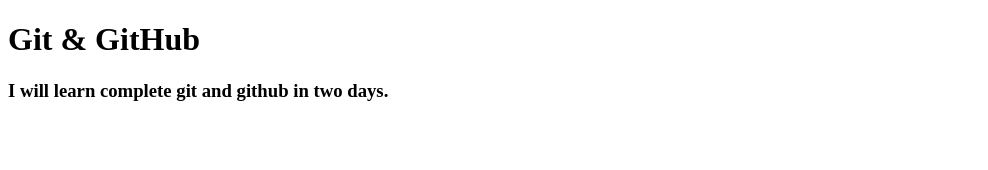
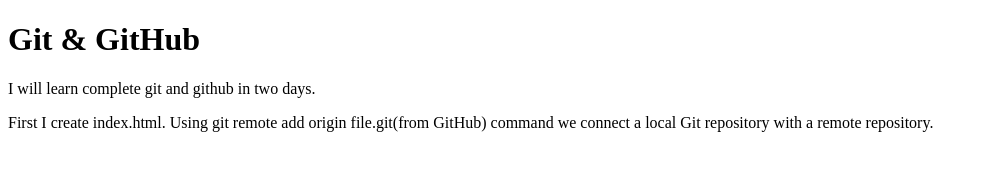
Before and after one commit to mananpatel288/Practice, a plain HTML site: page index.html in a window 1280 px wide. Shown: the whole page, without its empty margins (0-988 px from the left). Drawn offline with Linux system fonts and the light colour scheme.

Commit message:
add 2nd paragraph in index.html

```diff
--- a/index.html
+++ b/index.html
@@ -7,6 +7,8 @@
 </head>
 <body>
 	 <h1> Git & GitHub </h1>
-	 <h3> I will learn complete git and github in two days.</h3>
+	 <p> I will learn complete git and github in two days.</p>
+
+	 <p> First I create index.html. Using git remote add origin file.git(from GitHub)  command we connect a local Git repository with a remote repository.
 </body>
 </html>
```
